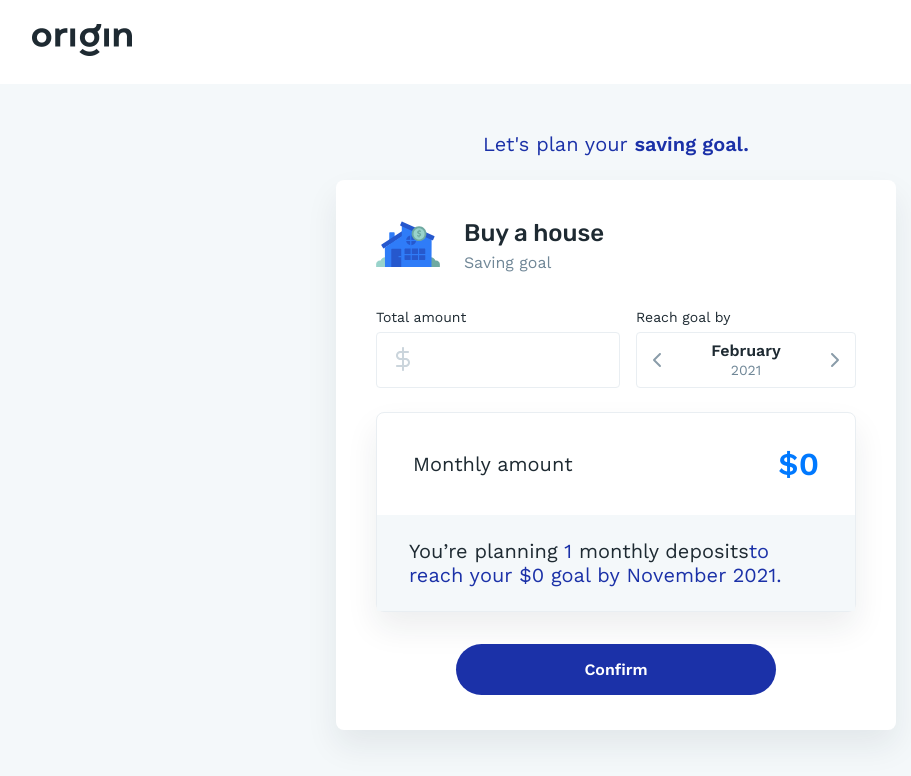
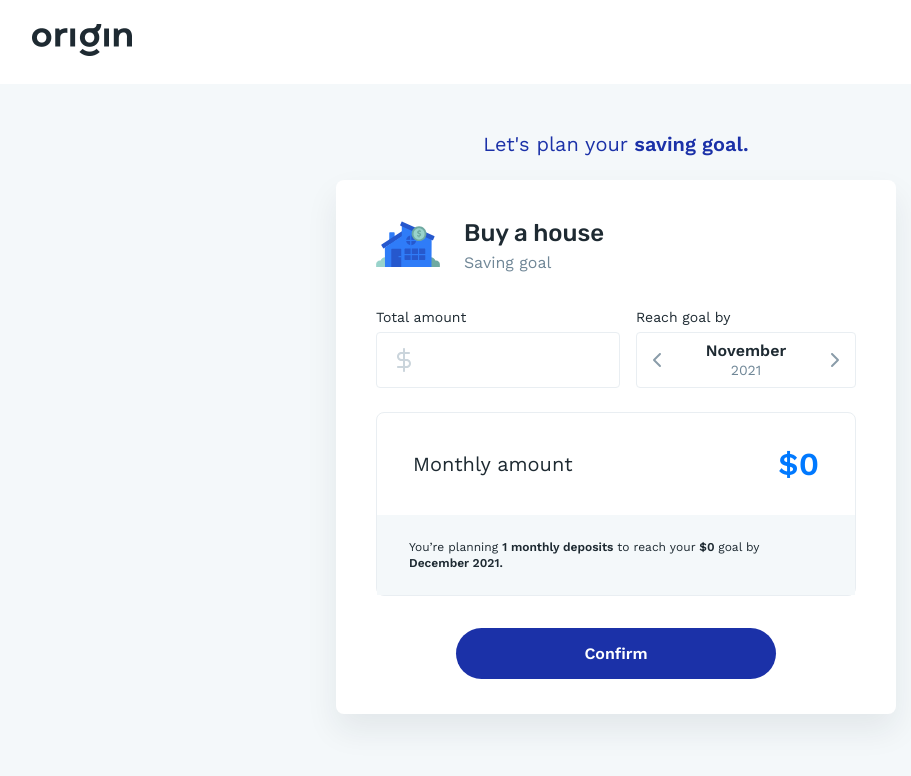
Before and after one commit to eduardogerentklein/saving-goal, a Next.js app: page / in a window 1280 px wide. Shown: the top 776 px of the page, without its empty margins (24-935 px from the left). Built offline with nearby package versions, Linux system fonts and the light colour scheme.

Commit message:
fix: changed monthly goal text

```diff
--- a/src/components/input/Currency.tsx
+++ b/src/components/input/Currency.tsx
@@ -5,11 +5,11 @@ import { Box } from '../box'
 import { Label } from '../typography'
 
 interface CurrencyProps {
-  onChange?: (value: any) => void;
-  disabled?: boolean;
-  type?: string;
-  label?: string;
-  name?: string;
+  onChange?: (value: any) => void
+  disabled?: boolean
+  type?: string
+  label?: string
+  name?: string
 }
 
 const CurrencyStyled = styled.input`
@@ -49,8 +49,8 @@ const CurrencyStyled = styled.input`
 
 const ImageContainer = styled(Box)`
   position: absolute;
-  top: 40px !important;
-  left: 15px !important;
+  top: 41px !important;
+  left: 16px !important;
 `
 
 const Container = styled(Box)`
@@ -87,7 +87,7 @@ export const Currency = ({
 )
 
 Currency.defaultProps = {
-  type: 'number',
+  type: 'text',
   disabled: false,
   label: 'Total amount',
   name: 'amount'
--- a/src/components/input/MonthPicker.tsx
+++ b/src/components/input/MonthPicker.tsx
@@ -114,7 +114,7 @@ export const MonthPicker = () => {
         </ToggleLeftButton>
 
         <MonthYearBox>
-          <Month>February</Month>
+          <Month>November</Month>
           <Year as='small'>2021</Year>
         </MonthYearBox>
 
--- a/src/pages/index.tsx
+++ b/src/pages/index.tsx
@@ -132,8 +132,6 @@ const MonthlyAmountContainer = styled(Box)`
   border-width: 1px;
   border-style: solid;
   border-color: var(--white-color-75);
-
-  box-shadow: 0px 16px 32px rgba(30, 42, 50, 0.08);
 `
 
 const AmountText = styled(Span)`
@@ -172,11 +170,28 @@ const PlanningGoalBox = styled(Box)`
   padding-right: var(--spacing-6);
 `
 
+const PlanningText = styled(Span)`
+  margin-top: 0px;
+  margin-bottom: 0px;
+
+  text-align: left;
+  font-size: var(--font-size-1);
+  line-height: var(--line-height-1);
+  @media (max-width: 640px) {
+    text-align: center;
+  }
+`
+
+const GoalText = styled(Span)`
+  font-size: var(--font-size-1);
+  line-height: var(--line-height-1);
+  font-weight: var(--font-weight-3);
+`
+
 const Index: NextPage = () => (
   <Main>
     <StyledH1>
-      Let's plan your&nbsp;
-      <StyledSpan fontWeight={600}>saving goal.</StyledSpan>
+      Let's plan your <StyledSpan fontWeight={600}>saving goal.</StyledSpan>
     </StyledH1>
     <StyledBox>
       <TitleBox>
@@ -201,14 +216,12 @@ const Index: NextPage = () => (
           <AmountCurrency color='secondary'>$0</AmountCurrency>
         </MonthlyAmountBox>
         <PlanningGoalBox>
-          <Span color='gray-100'>
-            You’re planning&nbsp;
-            <Span>1</Span> monthly deposits
-            <Span>to reach your&nbsp;</Span>
-            <Span>$0&nbsp;</Span>
-            <Span>goal by&nbsp;</Span>
-            <Span>November 2021.</Span>
-          </Span>
+          <PlanningText as='p' color='gray-100'>
+            You’re planning{' '}
+            <GoalText color='gray-100'>1 monthly deposits </GoalText>
+            to reach your <GoalText color='gray-100'>$0 </GoalText>
+            goal by <GoalText color='gray-100'>December 2021.</GoalText>
+          </PlanningText>
         </PlanningGoalBox>
       </MonthlyAmountContainer>
 
```
